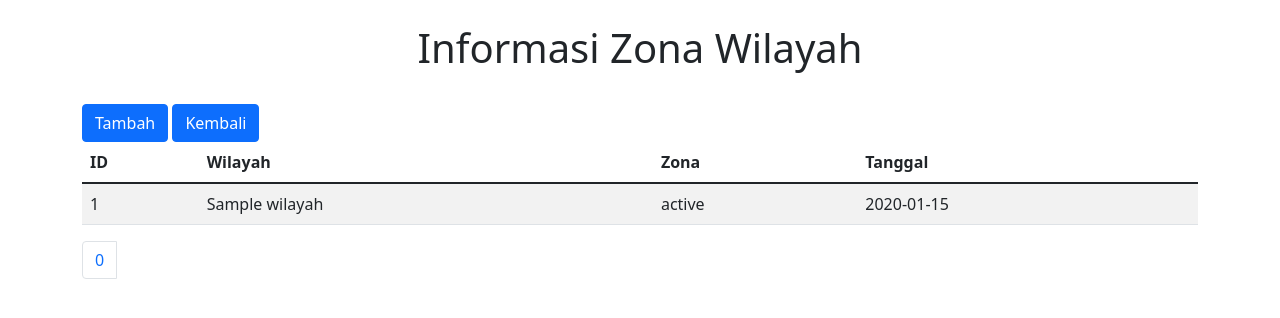
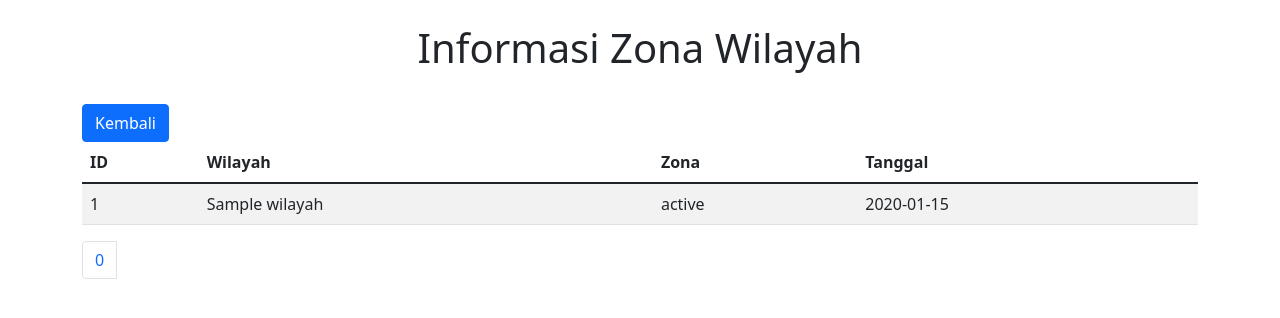
Before and after one commit to kadabengarann/Website-Covid-RPL-Kelompok3, a PHP site: page /InformasiZonaWilayah/tampilp.php in a window 1280 px wide. Shown: the top 318 px of the page. Run offline with PHP 8.4, Linux system fonts and the light colour scheme; tables that the repository leaves empty hold one stand-in row (values such as "Sample post").

Commit message:
Fix halaman zona wilayah pengguna

```diff
--- a/InformasiZonaWilayah/tampilp.php
+++ b/InformasiZonaWilayah/tampilp.php
@@ -19,7 +19,6 @@ include_once "paging.php";
         <div class="container">
             <br>
             <center><h1>Informasi Zona Wilayah</h1></center><br>
-            <a class="btn btn-primary" href="form.html" role="button">Tambah</a>
             <a class="btn btn-primary" href="../index.php" role="button">Kembali</a>
             <div class="table-responsive">
             <table class="table table-striped jambo_table bulk_action">
```
